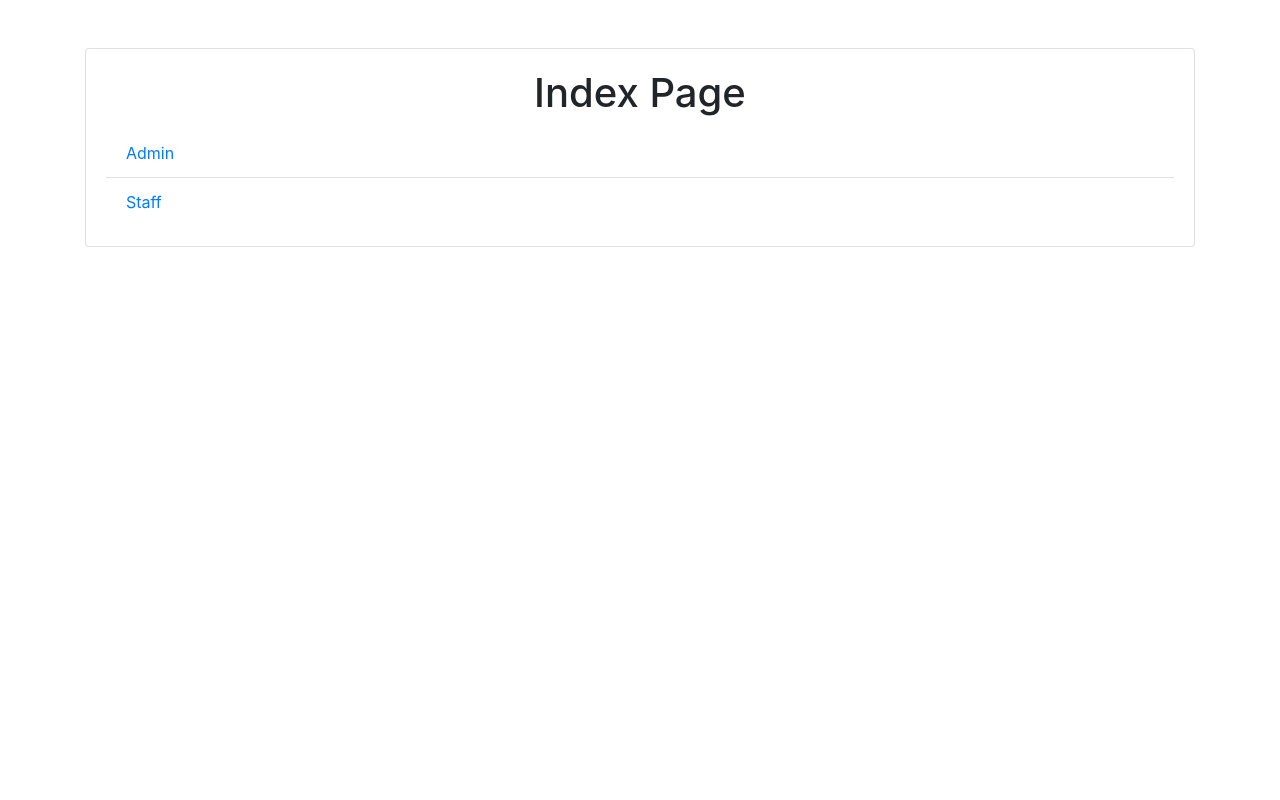
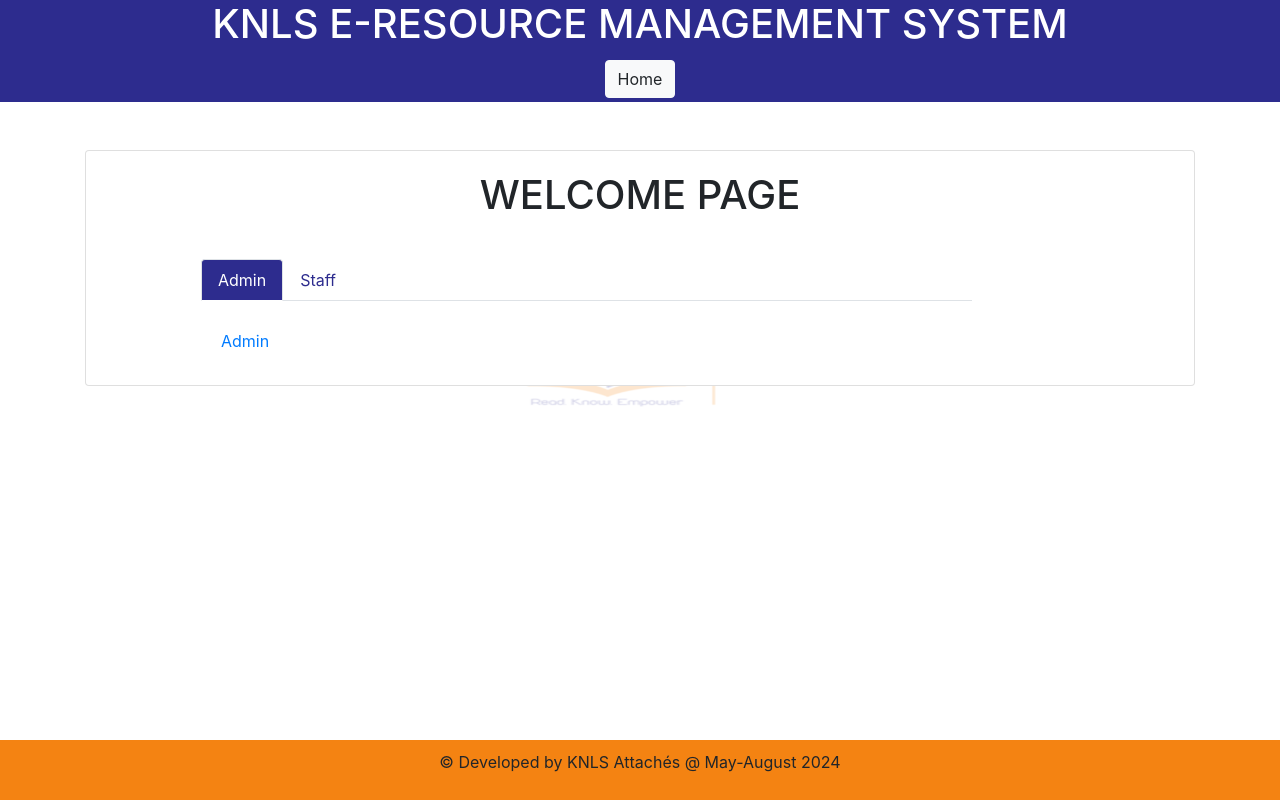
Before and after one commit to knlsattachees/knls-1, a PHP site: page / in a window 1280 px wide. Run offline with PHP 8.4, Linux system fonts and the light colour scheme; some libraries are stand-ins or nearby versions.

Commit message:
Update index.php

```diff
--- a/index.php
+++ b/index.php
@@ -6,19 +6,83 @@
     <title>Index Page</title>
     <!-- Bootstrap CSS -->
     <link href="https://stackpath.bootstrapcdn.com/bootstrap/4.5.2/css/bootstrap.min.css" rel="stylesheet">
+    <style>
+        .footer {
+            background-color: #F48312;
+            text-align: center;
+            padding: 10px 0;
+            position: fixed;
+            width: 100%;
+            bottom: 0;
+        }
+        .nav-tabs .nav-link.active {
+            background-color: #2D2C8E !important;
+            color: white !important;
+        }
+        .nav-tabs .nav-link {
+            color: #2D2C8E !important;
+        }
+        .watermark-container {
+            position: fixed;
+            top: 50%;
+            left: 50%;
+            transform: translate(-50%, -50%);
+            z-index: -1;
+        }
+        .watermark-image {
+            opacity: 0.2; /* Adjust opacity as needed */
+            width: 300px; /* Adjust size of the watermark */
+            height: auto;
+        }
+    </style>
 </head>
 <body>
+    <header style="background-color: #2D2C8E; text-align: center; color: white;">
+        <h1>KNLS E-RESOURCE MANAGEMENT SYSTEM</h1>
+        <div class="d-flex justify-content-center flex-wrap">
+            <a href="dashboard.php" class="btn btn-light mx-2 my-1">Home</a>
+        </div>
+    </header>
+
     <div class="container mt-5">
         <div class="card">
             <div class="card-body">
-                <h1 class="card-title text-center">Index Page</h1>
-                <ul class="list-group list-group-flush">
-                    <li class="list-group-item"><a href="admin/">Admin</a></li>
-                    <li class="list-group-item"><a href="staff/">Staff</a></li>
-                </ul>
+                <h1 class="card-title text-center"> WELCOME PAGE</h1>
+                <div class="col-md-9 register-right" style="margin-top: 40px; left: 80px;">
+                    <ul class="nav nav-tabs" id="myTab" role="tablist">
+                        <li class="nav-item">
+                            <a class="nav-link active" id="admin-tab" data-toggle="tab" href="#admin" role="tab" aria-controls="admin" aria-selected="true">Admin</a>
+                        </li>
+                        <li class="nav-item">
+                            <a class="nav-link" id="staff-tab" data-toggle="tab" href="#staff" role="tab" aria-controls="staff" aria-selected="false">Staff</a>
+                        </li>
+                    </ul>
+                    <div class="tab-content" id="myTabContent">
+                        <div class="tab-pane fade show active" id="admin" role="tabpanel" aria-labelledby="admin-tab">
+                            <ul class="list-group list-group-flush mt-3">
+                                <li class="list-group-item"><a href="admin/">Admin</a></li>
+                            </ul>
+                        </div>
+                        <div class="tab-pane fade" id="staff" role="tabpanel" aria-labelledby="staff-tab">
+                            <ul class="list-group list-group-flush mt-3">
+                                <li class="list-group-item"><a href="staff/">Staff</a></li>
+                            </ul>
+                        </div>
+                    </div>
+                </div>
             </div>
         </div>
     </div>
+
+    <!-- Watermark Image -->
+    <div class="watermark-container">
+        <img src="staff/images/knls logo.png" alt="Watermark" class="watermark-image">
+    </div>
+
+    <div class="footer">
+        <p>&copy; Developed by KNLS Attachés @ May-August 2024</p>
+    </div>
+
     <!-- Bootstrap JS and dependencies -->
     <script src="https://code.jquery.com/jquery-3.5.1.slim.min.js"></script>
     <script src="https://cdn.jsdelivr.net/npm/@popperjs/core@2.5.3/dist/umd/popper.min.js"></script>
```
